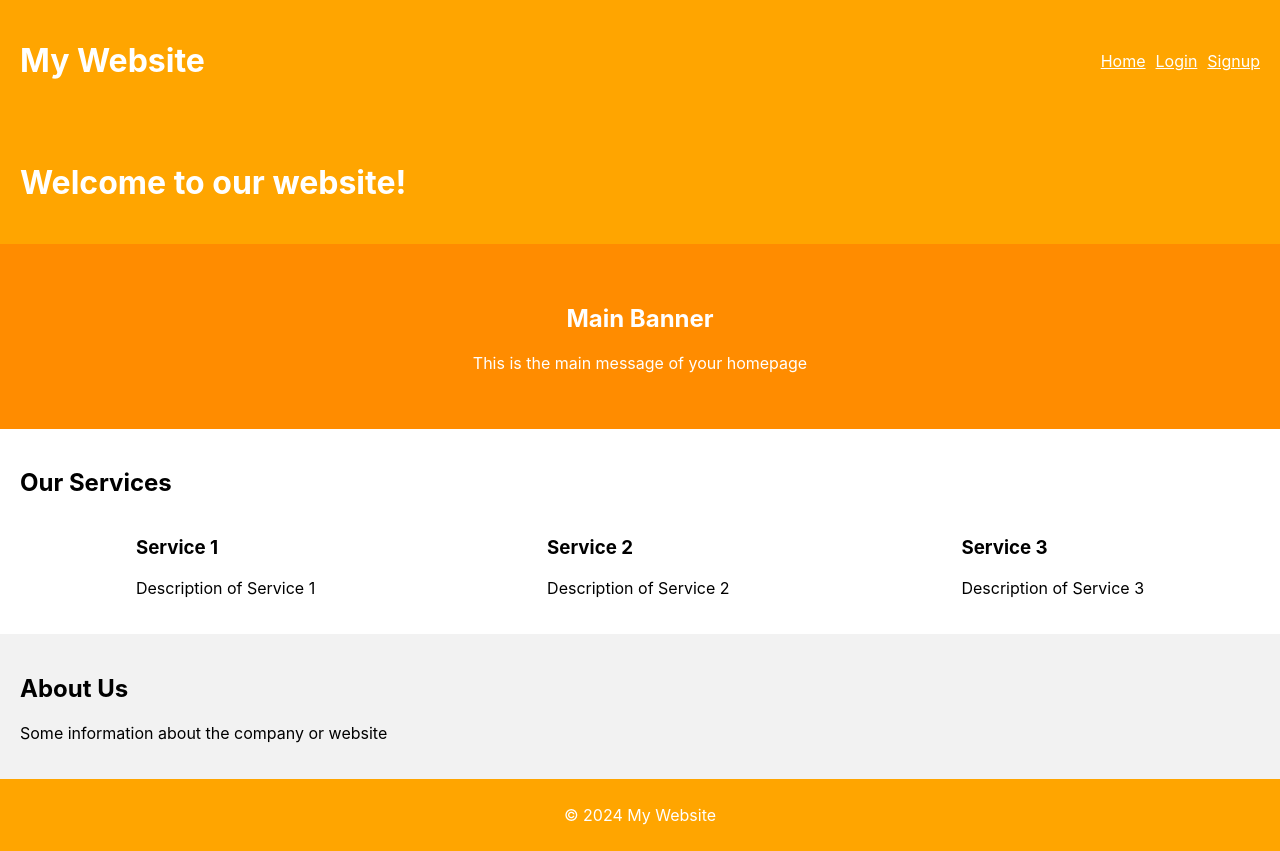
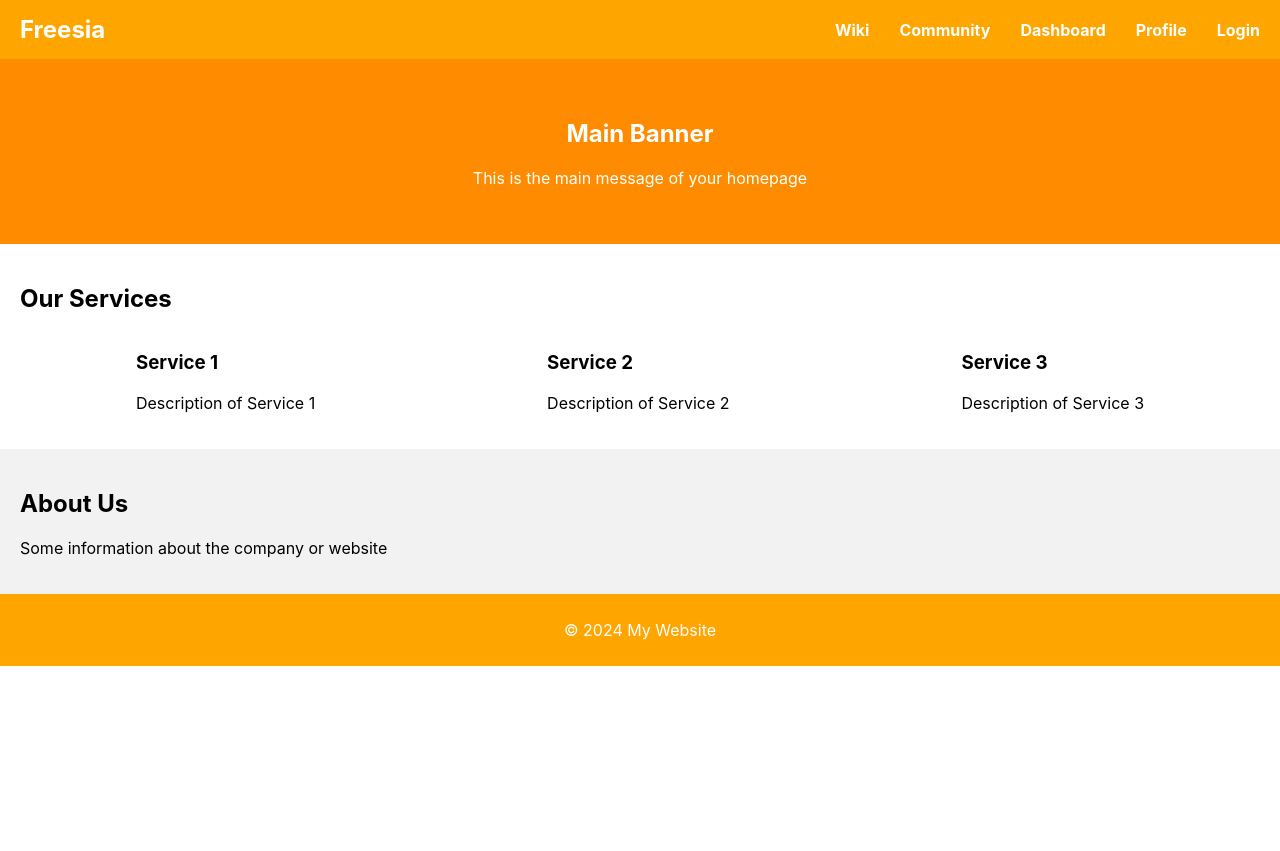
Before and after one commit to FreesiaOnline/Canteen, a React (Create React App) app in the folder hose/: page / in a window 1280 px wide. After the commit the page ends 800 px from the top, so only its background shows below. Built offline with nearby package versions, Linux system fonts and the light colour scheme.

Commit message:
[ Client ] 헤더 수정 (네비게이션 추가)

```diff
--- a/hose/src/App.jsx
+++ b/hose/src/App.jsx
@@ -24,11 +24,6 @@ function App() {
 function Home() {
   return (
     <div>
-      {/* 헤더 섹션 */}
-      <header style={{ backgroundColor: 'orange', color: 'white', padding: '20px' }}>
-        <h1>Welcome to our website!</h1>
-      </header>
-
       {/* 메인 배너 섹션 */}
       <section style={{ backgroundColor: 'darkorange', color: 'white', padding: '40px 0', textAlign: 'center' }}>
         <h2>Main Banner</h2>
--- a/hose/src/mg/Header.jsx
+++ b/hose/src/mg/Header.jsx
@@ -1,18 +1,46 @@
-// Header.js
 import React from 'react';
 import { Link } from 'react-router-dom';
 
 const Header = () => {
   return (
-    <header style={{ backgroundColor: 'orange', color: 'white', padding: '20px', display: 'flex', justifyContent: 'space-between', alignItems: 'center' }}>
-      <h1>My Website</h1>
-      <nav>
-        <Link to="/" style={{ color: 'white', marginRight: '10px' }}>Home</Link>
-        <Link to="/login" style={{ color: 'white', marginRight: '10px' }}>Login</Link>
-        <Link to="/signup" style={{ color: 'white' }}>Signup</Link>
+    <header style={headerStyle}>
+      {/* "Freesia" 클릭 시 메인 페이지로 이동, 별도의 스타일 적용 */}
+      <Link to="/" style={freesiaStyle}>Freesia</Link>
+
+      <nav style={{ display: 'flex', alignItems: 'center' }}>
+        <Link to="/wiki" style={linkStyle}>Wiki</Link>
+        <Link to="/community" style={linkStyle}>Community</Link>
+        <Link to="/dashboard" style={linkStyle}>Dashboard</Link>
+        <Link to="/profile" style={linkStyle}>Profile</Link>
+        <Link to="/login" style={{ ...linkStyle, marginRight: 0 }}>Login</Link>
       </nav>
     </header>
   );
 };
 
+const headerStyle = {
+  backgroundColor: 'orange',
+  color: 'white',
+  padding: '15px 20px',
+  display: 'flex',
+  justifyContent: 'space-between',
+  alignItems: 'center',
+};
+
+const linkStyle = {
+  color: 'white',
+  marginRight: '30px',
+  textDecoration: 'none',
+  fontSize: '16px',
+  fontWeight: 'bold',
+};
+
+// `freesiaStyle`을 `linkStyle` 정의 뒤에 위치시키기
+const freesiaStyle = {
+  ...linkStyle,
+  marginRight: 'auto',
+  textDecoration: 'none',
+  fontSize: '24px', // "Freesia" 텍스트의 크기를 늘림
+};
+
 export default Header;
```
